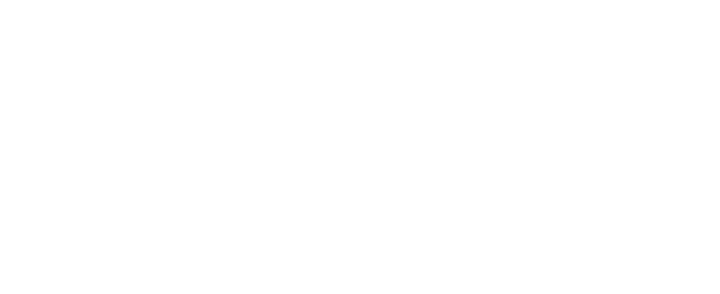
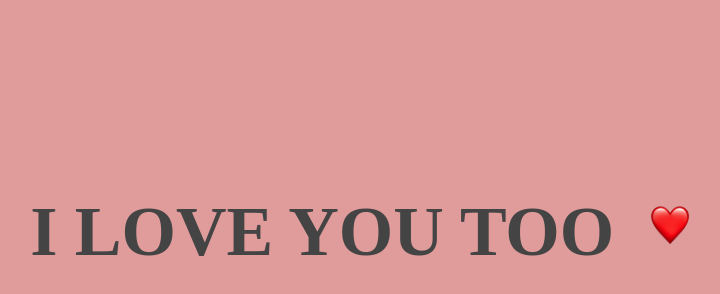
Before and after one commit to sadiahimi/my-file, a plain HTML site: page ofcourse.html in a window 1280 px wide. Shown: the whole page, without its empty margins (275-995 px from the left). Drawn offline with Linux system fonts and the light colour scheme.

Commit message:
ofcourse added

```diff
--- a/ofcourse.html
+++ b/ofcourse.html
@@ -0,0 +1,21 @@
+<!DOCTYPE html>
+<html lang="en">
+
+<head>
+    <meta charset="UTF-8">
+    <meta http-equiv="X-UA-Compatible" content="IE=edge">
+    <meta name="viewport" content="width=device-width, initial-scale=1.0">
+    <title>Yes of course Expression</title>
+    <link rel="stylesheet" href="style.css">
+</head>
+
+<body>
+    <div class="container">
+        <div class="ofcourse">
+            <h1>I LOVE YOU TOO<img src="images/2dca9d6dae33613bfd6d6fa1ba67872c.png " alt=""></h1>
+        </div>
+    </div>
+
+</body>
+
+</html>
--- a/style.css
+++ b/style.css
@@ -8,7 +8,7 @@
     background: #e09b9b;
     text-align: center;
     }
-    .love{
+    .love , .ok , .ofcourse{
         padding-top: 15%;
     }
     h1{
@@ -26,3 +26,15 @@
         border: 3px solid #333;
         border-radius: 10px;
     }
+    #ok{
+        color: rgb(95, 6, 6);
+    }
+    #ofcourse{
+        color: rgb(95, 6, 6);
+    }
+
+    img{
+        height: 60px;
+        width: 60px;
+        padding-left: 2%;
+    }
```
Also changed, not shown: images/2dca9d6dae33613bfd6d6fa1ba67872c.png (added).
